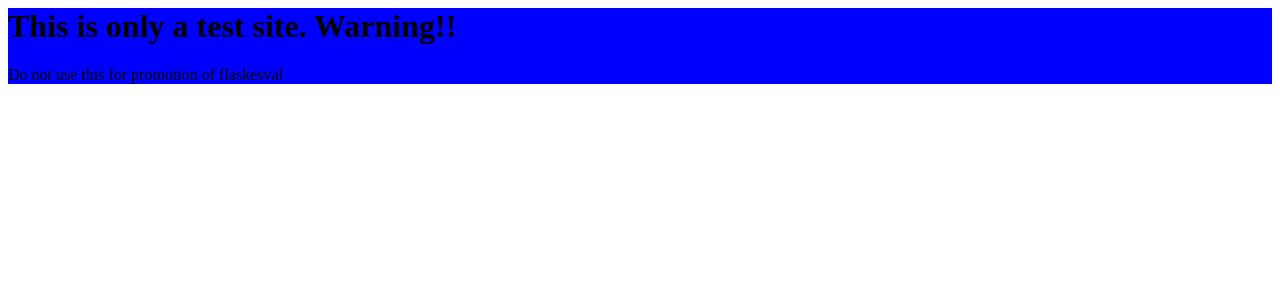
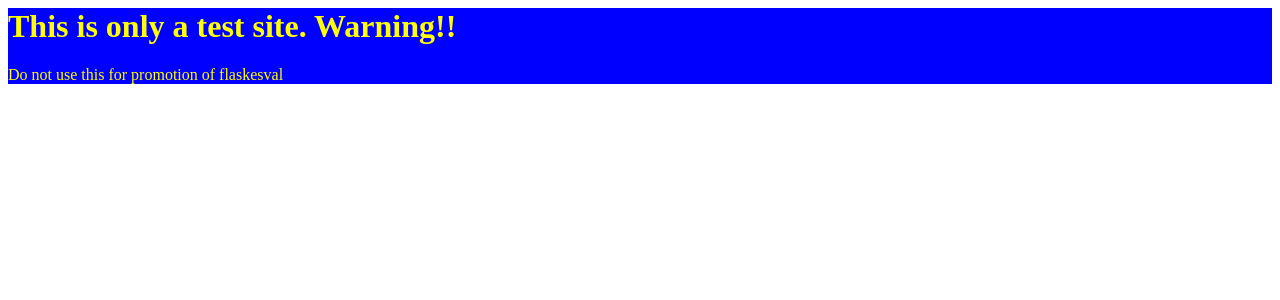
Before and after one commit to Robjen12/Gamerteamie, a PHP site: page / in a window 1280 px wide. Shown: the top 300 px of the page. Run offline with PHP 8.4, Linux system fonts and the light colour scheme.

Commit message:
ändrade färger igen

```diff
--- a/style.css
+++ b/style.css
@@ -1,6 +1,9 @@
 #hi{
 	background-color: blue;
 }
-h1 p{
+p{
 	color: yellow;
 }
+h1{
+	color: yellow;
+}
```
